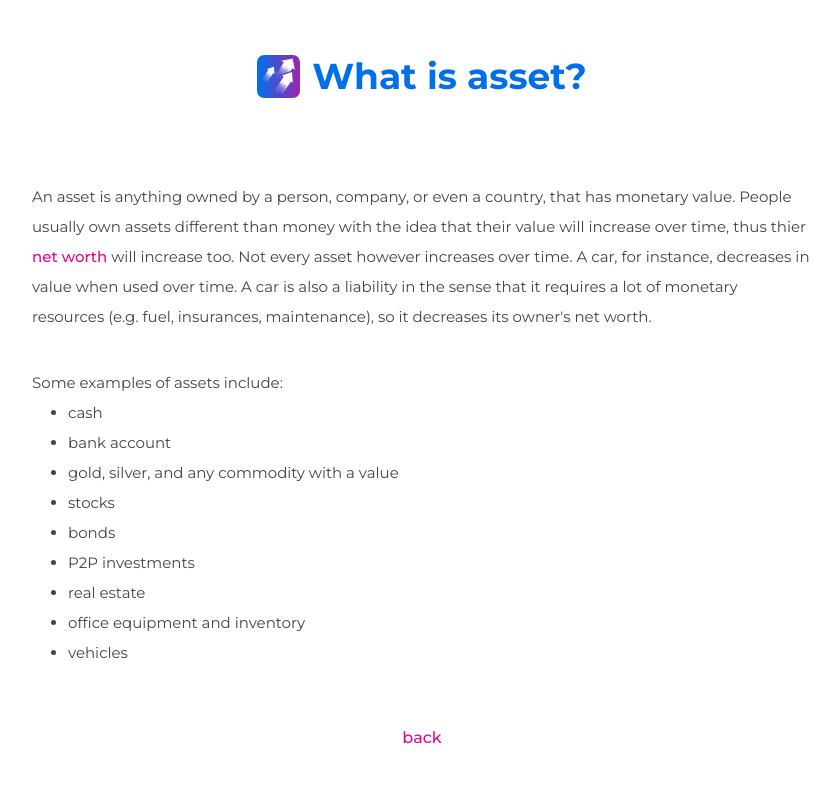
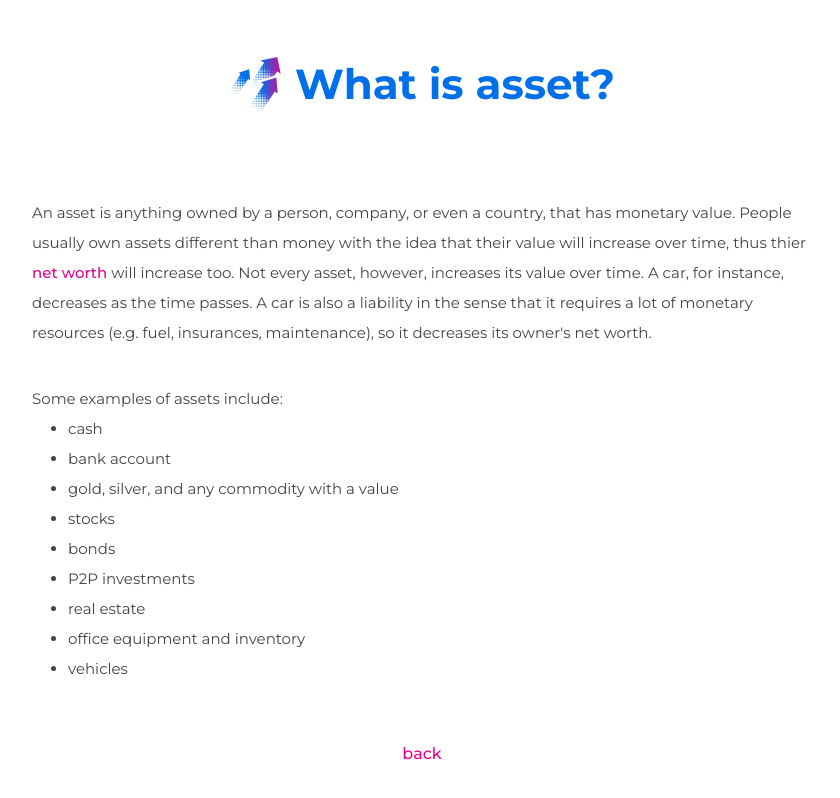
Before and after one commit to Neverlastinger/getnetworthapp.com, a Next.js app: page /asset in a window 1280 px wide. Shown: the top 798 px of the page, without its empty margins (218-1058 px from the left). Built offline with nearby package versions, Linux system fonts and the light colour scheme.

Commit message:
Updates texts

```diff
--- a/app/const.js
+++ b/app/const.js
@@ -1,5 +1,5 @@
 export const PRODUCT_DESCRIPTION_P1 = `
-  Net Worth Performance app for android & iOS helps you calculate and track your net worth over time.
+  Net Worth Performance app for Android & iOS helps you calculate and track your net worth over time.
 `;
 
 export const PRODUCT_DESCRIPTION_P2 = `
--- a/components/TextPage/PageHeader.js
+++ b/components/TextPage/PageHeader.js
@@ -3,7 +3,7 @@ import styles from './TextPage.module.scss';
 export default function PageHeader({ children }) {
   return (
     <div className={styles.header}>
-      <img className={styles.desktopLogo} src="/logo-device.svg" alt="Net Worth Performance" />
+      <img className={styles.desktopLogo} src="/logo.svg" alt="Net Worth Performance" />
       <h1>{children}</h1>
       <img className={styles.mobileLogo} src="/logo-full.svg" alt="Net Worth Performance" />
     </div>
--- a/components/TextPage/TextPage.module.scss
+++ b/components/TextPage/TextPage.module.scss
@@ -39,7 +39,7 @@
 
   .desktopLogo {
     margin-right: 12px;
-    height: 43px;
+    height: 54px;
 
     @media (max-width: 636px) {
       display: none;
@@ -58,7 +58,7 @@
 
   h1 {
     color: #0070ea;
-    font-size: 36px;
+    font-size: 42px;
     text-align: center;
 
     @media (max-width: 636px) {
--- a/pages/asset.js
+++ b/pages/asset.js
@@ -12,8 +12,8 @@ export default function NetWorthPage() {
         <p>
           An asset is anything owned by a person, company, or even a country, that has monetary value.
           People usually own assets different than money with the idea that their value will increase over time,
-          thus thier <Link href="/net-worth">net worth</Link> will increase too. Not every asset however increases over time.
-          A car, for instance, decreases in value when used over time. A car is also a liability in the sense that it requires
+          thus thier <Link href="/net-worth">net worth</Link> will increase too. Not every asset, however, increases its value over time.
+          A car, for instance, decreases as the time passes. A car is also a liability in the sense that it requires
           a lot of monetary resources (e.g. fuel, insurances, maintenance), so it decreases its owner's net worth.
         </p>
         <p>
--- a/pages/index.js
+++ b/pages/index.js
@@ -56,6 +56,12 @@ export default function Home() {
           <li>
             <Link href="/faq">How do I use Net Worth Performance?</Link>
           </li>
+          <li>
+            <a href="">Android app</a>
+          </li>
+          <li>
+            <a href="">iOS app</a>
+          </li>
         </ul>
       </footer>
     </>
```
Also changed, not shown: public/logo.svg (added).
